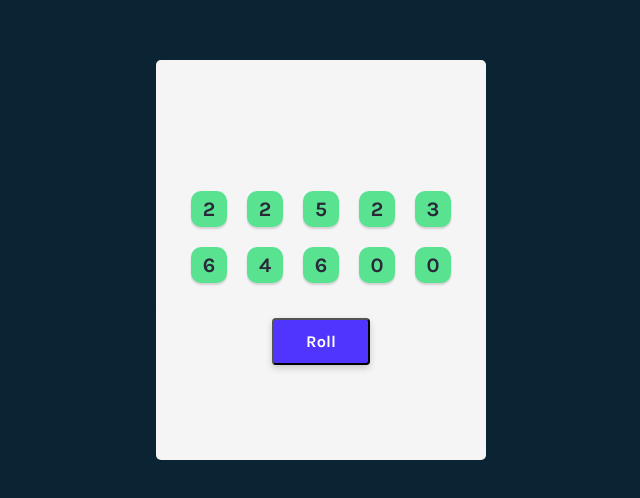
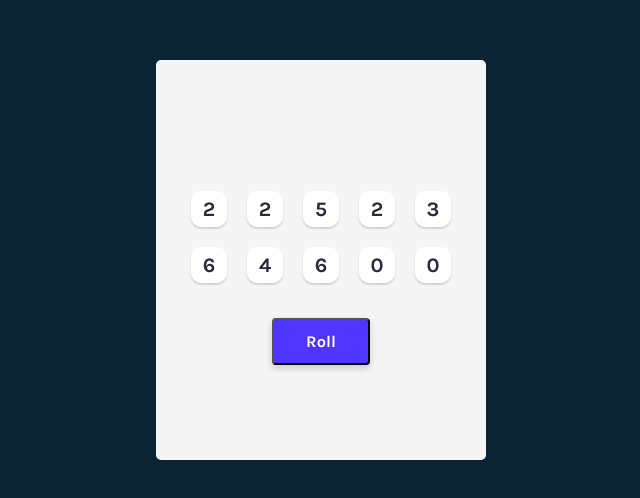
Before and after one commit to yuriy-bolotnyy-dev/tensies, a React (Vite) app: page / in a window 1280 px wide. Shown: the part 140-638 px from the top of the page, without its empty margins (319-959 px from the left). Built offline with nearby package versions, Linux system fonts and the light colour scheme.

Commit message:
Add on click die selection

```diff
--- a/src/App.jsx
+++ b/src/App.jsx
@@ -19,17 +19,13 @@ import { nanoid } from 'nanoid'
  *
  */
 
-  const holdDice = (id) => {
-    console.log(`hold dice id: ${id}`)
-  }
-
     const randonNum = () => (Math.floor(Math.random() * 7))
 
     const randomArray = () => (Array.from({length: 10}, () => randonNum()));
 
     const [dies, setDies] = React.useState(
       // State Lazy init, by using an arrow function
-      () => randomArray().map(el => ({id: nanoid(), value:el, isHeld: true})))
+      () => randomArray().map(el => ({id: nanoid(), value:el, isHeld: false})))
 
     console.log("dies: ", dies)
 
@@ -41,6 +37,14 @@ import { nanoid } from 'nanoid'
         {...die, value: randonNum()}
         ))))
       // console.log("after roll: ", dies)
+    }
+
+    const holdDice = (id) => {
+      // console.log(`hold dice id: ${id}`)
+      setDies(oldDies => (oldDies.map(die => (
+        // {id: die.id, value: randonNum(), isHeld: die.isHeld}
+        {...die, isHeld: die.id === id ? !die.isHeld : die.isHeld}
+        ))))
     }
 
     return (
--- a/src/components/Die.jsx
+++ b/src/components/Die.jsx
@@ -2,8 +2,8 @@ import React from "react";
 
 const Die = (props) => {
     const handleClick = (event) => {
-        console.log("event", event)
-        console.log("id:", props.id)
+        // console.log("event", event)
+        // console.log("id:", props.id)
         props.holdDice(props.id)
     }
 
```
